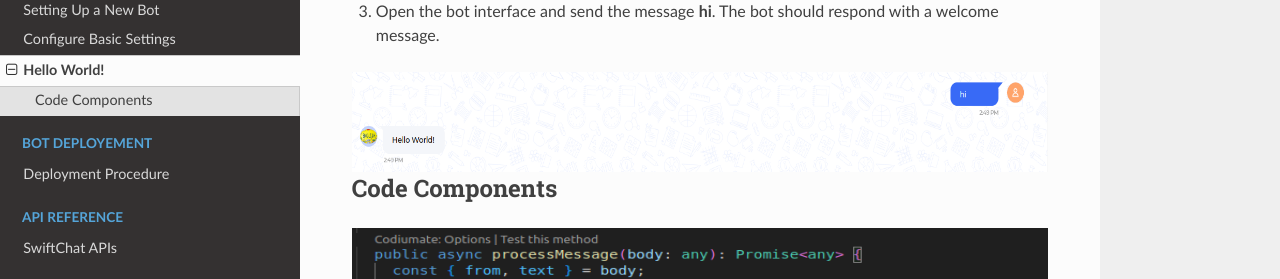
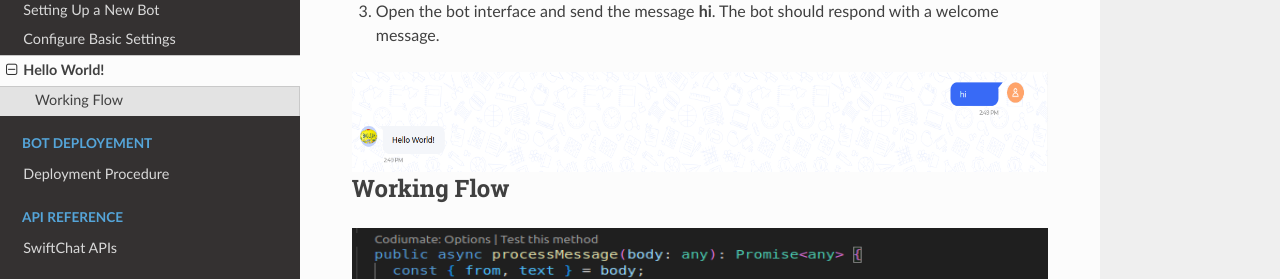
Before and after one commit to Priyanka-sharma181/Chatbot-Development-Guide, a Sphinx documentation site: the page built from docs/source/start.rst, in a window 1280 px wide and 900 px high. Shown: the part 330-609 px from the top of the window. Built offline with Sphinx 7.4.7 and the Read the Docs theme 2.0.0, drawn with Linux system fonts in a browser that asks for light colours.

Commit message:
updating basic config

```diff
--- a/docs/source/start.rst
+++ b/docs/source/start.rst
@@ -17,7 +17,7 @@ All set up! With the bot created and updated settings, it's time to start the bo
     :height: 100
     :align: center
 
-Code Components
+Working Flow
 ^^^^^^^^^^^^^^^^^^^^^^^
 
 .. image:: ../images/other_images/process_msg.png
```
